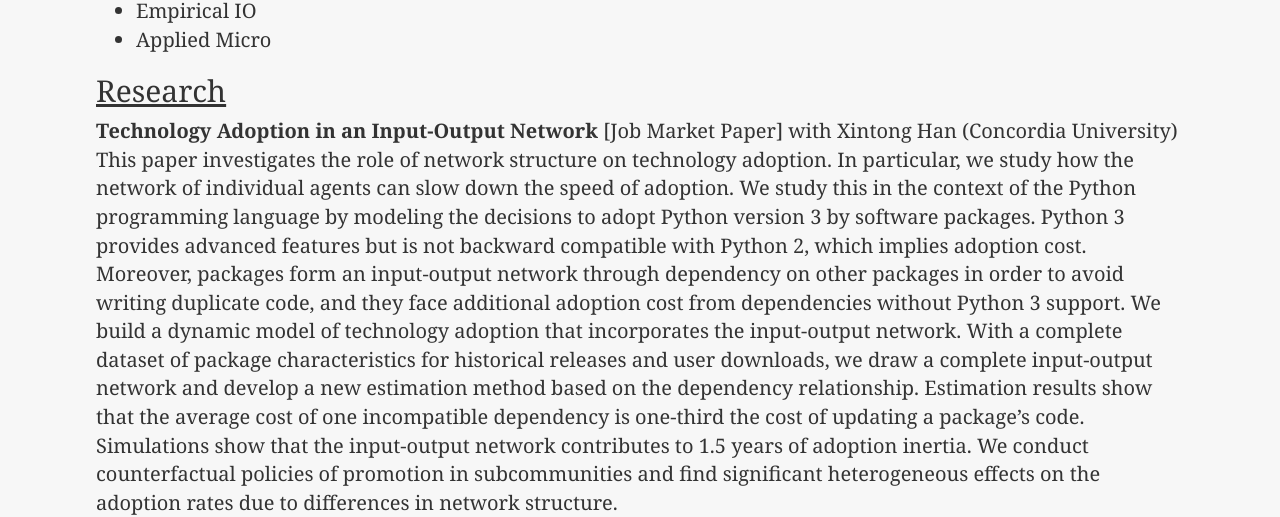
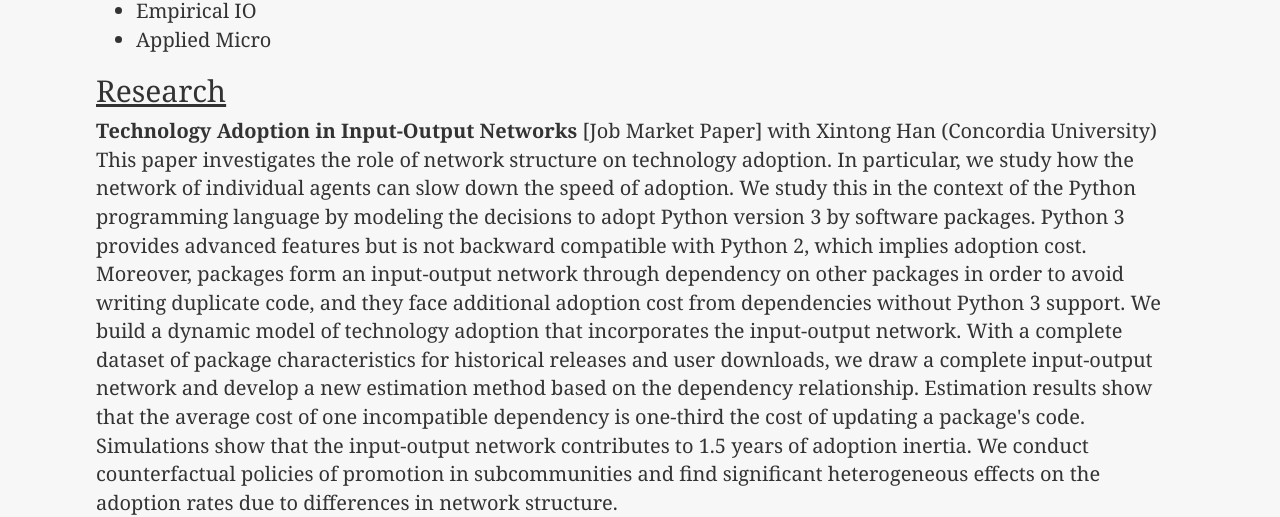
Before and after one commit to x-u/x-u.github.io, a Jekyll site: the page built from index.html, in a window 1280 px wide. Shown: the part 885-1402 px from the top of the page. Built offline with Jekyll 4.4.1, drawn with Linux system fonts in a browser that asks for light colours; the list of posts is cut into pages by our own code.

Commit message:
Initial commit

```diff
--- a/index.html
+++ b/index.html
@@ -46,10 +46,10 @@ E-mail: <A HREF="mailto:lei.xu@tse-fr.eu"><B>lei.xu@tse-fr.eu</B></A><BR>
 
 <H3><A NAME="research"></A><U>Research</U></H3>
 
-<b>Technology Adoption in an Input-Output Network</b> [Job Market Paper]
+<b>Technology Adoption in Input-Output Networks</b> [Job Market Paper]
 with Xintong Han (Concordia University)<br>
 <!-- <A HREF="http://x-u.github.io/Xu_JMP_Stack_Overflow.pdf"><B>Download Paper</B></A> -->
-This paper investigates the role of network structure on technology adoption. In particular, we study how the network of individual agents can slow down the speed of adoption. We study this in the context of the Python programming language by modeling the decisions to adopt Python version 3 by software packages. Python 3 provides advanced features but is not backward compatible with Python 2, which implies adoption cost. Moreover, packages form an input-output network through dependency on other packages in order to avoid writing duplicate code, and they face additional adoption cost from dependencies without Python 3 support. We build a dynamic model of technology adoption that incorporates the input-output network. With a complete dataset of package characteristics for historical releases and user downloads, we draw a complete input-output network and develop a new estimation method based on the dependency relationship. Estimation results show that the average cost of one incompatible dependency is one-third the cost of updating a package’s code. Simulations show that the input-output network contributes to 1.5 years of adoption inertia. We conduct counterfactual policies of promotion in subcommunities and find significant heterogeneous effects on the adoption rates due to differences in network structure.
+This paper investigates the role of network structure on technology adoption. In particular, we study how the network of individual agents can slow down the speed of adoption. We study this in the context of the Python programming language by modeling the decisions to adopt Python version 3 by software packages. Python 3 provides advanced features but is not backward compatible with Python 2, which implies adoption cost. Moreover, packages form an input-output network through dependency on other packages in order to avoid writing duplicate code, and they face additional adoption cost from dependencies without Python 3 support. We build a dynamic model of technology adoption that incorporates the input-output network. With a complete dataset of package characteristics for historical releases and user downloads, we draw a complete input-output network and develop a new estimation method based on the dependency relationship. Estimation results show that the average cost of one incompatible dependency is one-third the cost of updating a package's code. Simulations show that the input-output network contributes to 1.5 years of adoption inertia. We conduct counterfactual policies of promotion in subcommunities and find significant heterogeneous effects on the adoption rates due to differences in network structure.
 
 <br><br>
 <A HREF="http://x-u.github.io/Xu_JMP_Stack_Overflow.pdf"><B>What Makes Geeks Tick? A Study of Stack Overflow Careers </B></A>with Tingting Nian (NYU Stern) and Luis Cabral (NYU Stern)<br><i>2nd Round R&R Minor Revision at Management Science</i><br>
```
Also changed, not shown: 1 other file.
